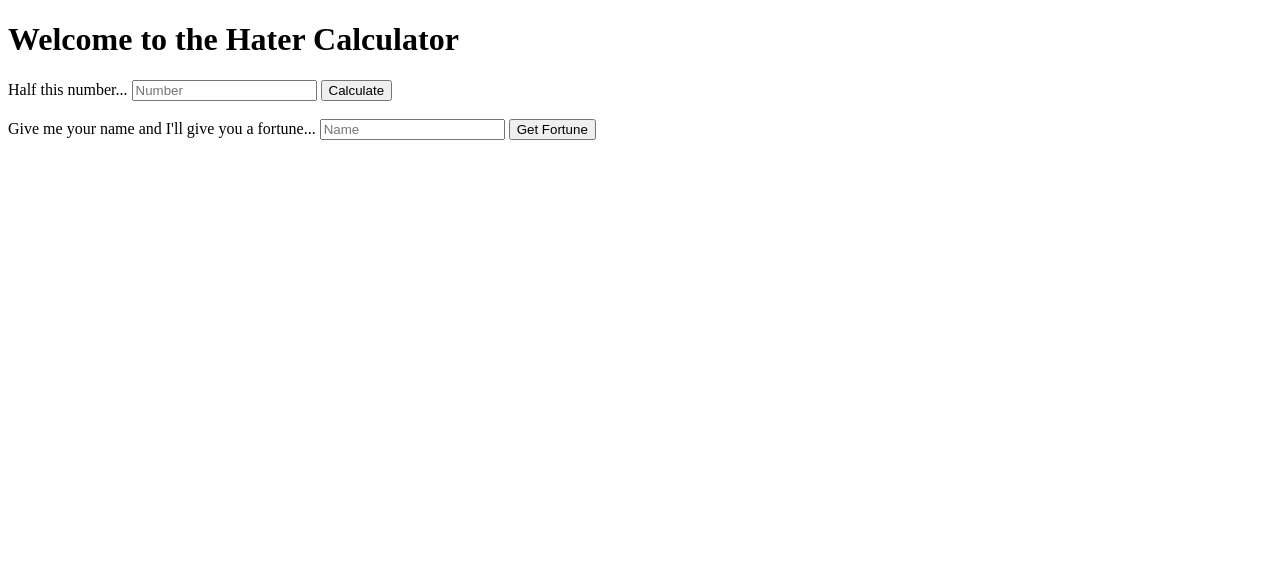
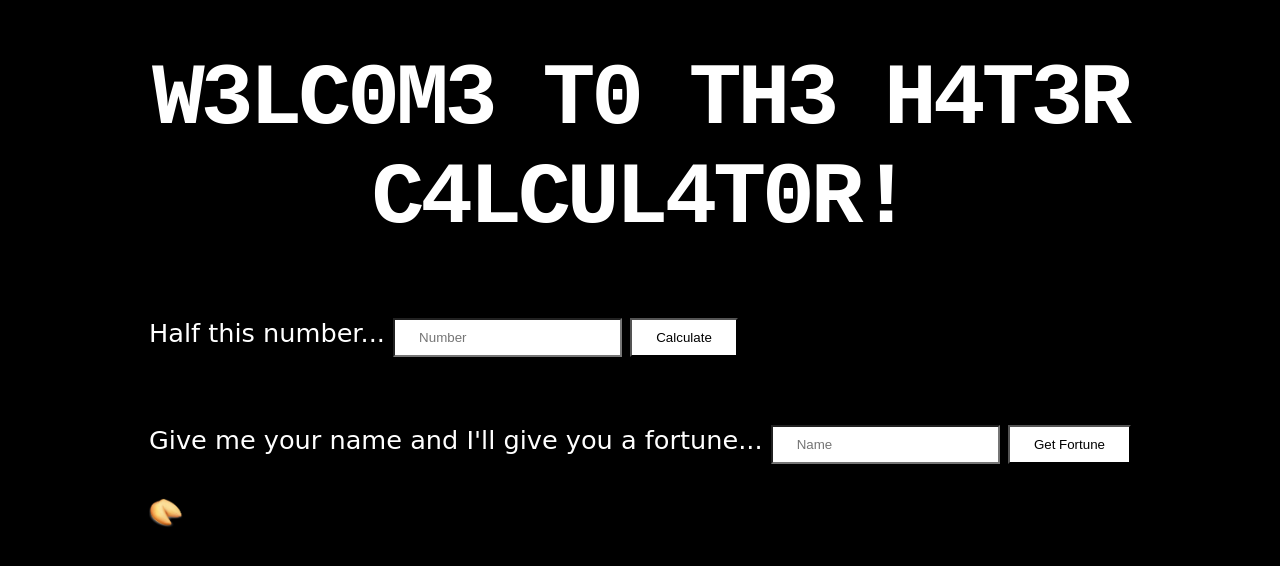
Before and after one commit to amc1347/hater-calculator, a plain HTML site: page index.html in a window 1280 px wide. Drawn offline with Linux system fonts and the light colour scheme; a web font is replaced by a local one.

Commit message:
Style Commit 1

```diff
--- a/index.html
+++ b/index.html
@@ -3,27 +3,39 @@
 <head>
 <meta charset=utf-8 />
 <link rel="stylesheet" href="style.css">
+<link href="https://fonts.googleapis.com/css2?family=Boogaloo&display=swap" rel="stylesheet">
+<link href="https://fonts.googleapis.com/css2?family=Merriweather&family=Special+Elite&display=swap" rel="stylesheet">
 <title>Calculator</title>
 </head>
 <body>
 
-  <h1>Welcome to the Hater Calculator</h1>
+  <h1>W3LC0M3 T0 TH3 H4T3R C4LCUL4T0R!</h1>
 
+<div class="inputs">
+  <div class="half">
     <label>Half this number...
       <input type="number" id="half" placeholder="Number">
     </label>
     <button id="half-button">Calculate</button>
     <br><br>
-
+  </div>
+  <div class="fortune">
     <label>Give me your name and I'll give you a fortune...
       <input id="fortune-input" placeholder="Name">
     </label>
+    <div class="fortune-button-div">
       <button id="fortune-button">Get Fortune</button>
       <br><br>
+    </div>
+    <!-- <div class="fortune-cookie">
+      <img src="cookie-1.png" >
+    </div> -->
     <div id="fortune-output">
       <p id = "fortune-output-p"></p>
     </div>
     <script src="script.js" charset="utf-8"></script>
+  </div>
+</div>
 
 </body>
 </html>
--- a/script.js
+++ b/script.js
@@ -4,14 +4,14 @@ var executeButton = document.getElementById("half-button");
 executeButton.addEventListener("click", halfNumber);
 
 function halfNumber() {
-  half_result = document.getElementById("half").value / 2;
-  result = "Half of " + document.getElementById("half").value + " is " + half_result;
+  var half_result = document.getElementById("half").value / 2;
+  var result = "Half of " + document.getElementById("half").value + " is " + half_result;
   alert(result);
 }
 
 
 
-var name = document.getElementById("fortune-input").value;
+
 var executeB = document.getElementById("fortune-button");
 var fortuneOutput = document.getElementById("fortune-output-p");
 
@@ -44,16 +44,17 @@ executeB.addEventListener("click", fortune);
 fortuneOutput.addEventListener("mouseover", restyle)
 
 function fortune() {
+  var name = document.getElementById("fortune-input").value;
   random_index = Math.floor(Math.random() * secondArray.length);
   fortune_result = secondArray[random_index];
-  fortuneOutput.innerHTML = "Your new fortune is: " + fortune_result
+  fortuneOutput.innerHTML = name + ", your new fortune is: " + fortune_result
 }
 
 function restyle() {
   var randomRed = Math.random() * 255
   var randomGreen = Math.random() * 255
   var randomBlue =  Math.random() * 255
-  var randomTransform = Math.random() * 35
+  var randomTransform = Math.random() * 10
   var randomFontSize = Math.random() * 50
 
   fortuneOutput.style.transform = "rotate(" + randomTransform + "deg)";
--- a/style.css
+++ b/style.css
@@ -0,0 +1,135 @@
+* {
+  background-color: black;
+}
+
+@import url('https://fonts.googleapis.com/css?family=Fira+Mono:400');
+
+
+h1 {
+  font-family: 'Fira Mono', monospace;
+  font-size: 11vh;
+  color: white;
+  text-align: center;
+  margin-bottom: 70px;
+  margin-top: 50px;
+  animation: glitch-animation 1s linear infinite;
+  letter-spacing: -4px;
+}
+
+label {
+  font-family: 'Boogaloo', cursive;
+  color: white;
+  font-size: 160%;
+}
+
+p {
+  font-family: 'Special Elite';
+  color: white;
+  background-color: transparent;
+  padding: 15px;
+  overflow: visible;
+  text-align: left;
+  background-image: url("cookie-1.png");
+  background-position: left;
+  background-repeat: no-repeat;
+  background-size: contain;
+}
+
+.fortune {
+  /* background-image: src('cookie-1.png'); */
+}
+
+button , input {
+  background-color: white;
+  padding: 10px 24px;
+}
+
+/* .fortune-button-div button {
+  background-color: rgb(242, 242, 242, 80%);
+  color: black;
+  font-size: 12px;
+  border: none;
+  cursor: pointer;
+  border-radius: 5px;
+  text-align: center;
+} */
+
+.fortune-button-div img {
+  width: 70px;
+  margin-right: -20%,
+}
+
+.fortune-button-div {
+  display: inline;
+  flex-direction: row;
+  /* flex-direction: row; */
+}
+
+.inputs {
+  display: grid;
+  justify-content: center;
+  grid-template-columns: 1, 1fr;
+  grid-row-gap: 50px;
+
+}
+
+/* https://codepen.io/pgalor/pen/OeRWJQ */
+
+div{
+  animation: glitch 1s linear infinite;
+}
+
+@keyframes glitch-animation{
+  2%,64%{
+    transform: translate(2px,0) skew(0deg);
+  }
+  4%,60%{
+    transform: translate(-2px,0) skew(0deg);
+  }
+  62%{
+    transform: translate(0,0) skew(5deg);
+  }
+}
+
+div:before,
+div:after{
+  content: attr(title);
+  position: absolute;
+  left: 0;
+}
+
+div:before{
+  animation: glitchTop 1s linear infinite;
+  clip-path: polygon(0 0, 100% 0, 100% 33%, 0 33%);
+  -webkit-clip-path: polygon(0 0, 100% 0, 100% 33%, 0 33%);
+}
+
+@keyframes glitchTop{
+  2%,64%{
+    transform: translate(2px,-2px);
+  }
+  4%,60%{
+    transform: translate(-2px,2px);
+  }
+  62%{
+    transform: translate(13px,-1px) skew(-13deg);
+  }
+}
+
+div:after{
+  animation: glitchBotom 1.5s linear infinite;
+  clip-path: polygon(0 67%, 100% 67%, 100% 100%, 0 100%);
+  -webkit-clip-path: polygon(0 67%, 100% 67%, 100% 100%, 0 100%);
+}
+
+@keyframes glitchBotom{
+  2%,64%{
+    transform: translate(-2px,0);
+  }
+  4%,60%{
+    transform: translate(-2px,0);
+  }
+  62%{
+    transform: translate(-22px,5px) skew(21deg);
+  }
+}
```
Also changed, not shown: cookie-1.png (added). Lines whose indentation alone changed are shown as unchanged.
